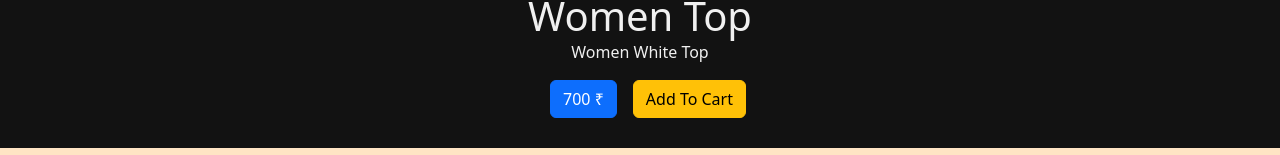
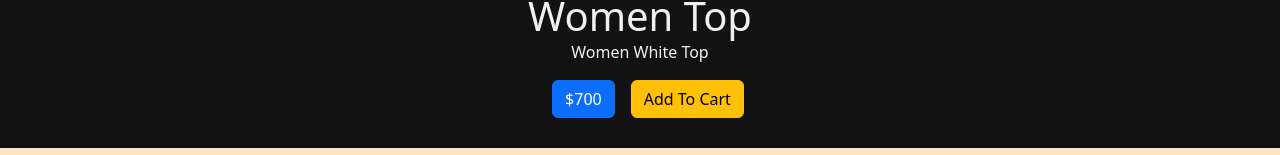
Before and after one commit to fede025/react-Cart, a React (Vite) app: page /product/1 in a window 1280 px wide. Shown: the part 368-523 px from the top of the page. Built offline with nearby package versions, Linux system fonts and the light colour scheme.

Commit message:
fixed changes

```diff
--- a/src/components/ProductDetail.jsx
+++ b/src/components/ProductDetail.jsx
@@ -62,7 +62,7 @@ const ProductDetail = ({cart, setcart}) => {
         <div className="text-center">
           <h1 className="card-title">{product.title}</h1>
           <p className="card-text">{product.description}</p>
-          <button className="btn btn-primary mx-3">{product.price} ₹</button>
+          <button className="btn btn-primary mx-3"> ${product.price} </button>
           <button
             onClick={() =>
               addToCart(
--- a/src/data.js
+++ b/src/data.js
@@ -27,7 +27,7 @@ export const items =  [
         imgSrc: 'https://m.media-amazon.com/images/I/61WYQoAqIWL._SY679_.jpg',
         amazonLink: 'https://amzn.to/44MiYi6',
         description: 'Casual Men T-shirt',
-        price: '79999',
+        price: '799',
       },
 
 
```
